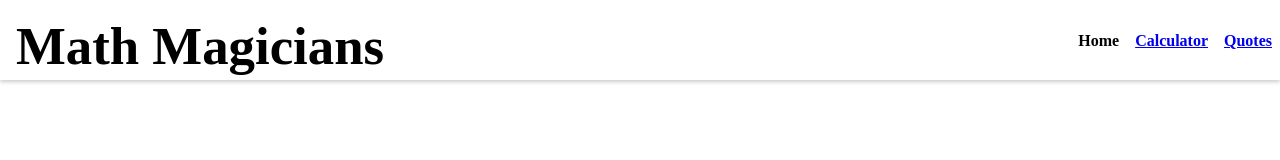
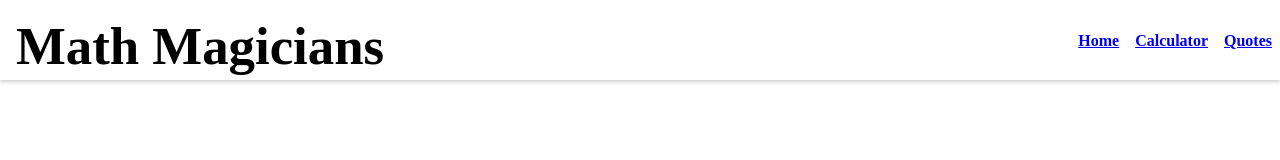
Before and after one commit to Omwomo/Math-magicians, a React (Create React App) app: page / in a window 1280 px wide. Shown: the top 160 px of the page. Built offline with nearby package versions, Linux system fonts and the light colour scheme.

Commit message:
Made some adjustments to the existing componets to achieve project requirements

```diff
--- a/package.json
+++ b/package.json
@@ -10,6 +10,7 @@
     "prop-types": "^15.8.1",
     "react": "^18.2.0",
     "react-dom": "^18.2.0",
+    "react-router-dom": "^6.15.0",
     "react-scripts": "5.0.1",
     "web-vitals": "^2.1.4"
   },
--- a/src/components/Navigation.js
+++ b/src/components/Navigation.js
@@ -1,17 +1,19 @@
 import React from 'react';
 import { Link } from 'react-router-dom';
 
-export default function Navigation() {
+function Navigation() {
   return (
     <nav className="navbar">
       <div className="logo">
         Math Magicians
       </div>
       <ul className="nav-links">
-        <li>Home</li>
+        <li><Link to="/home">Home</Link></li>
         <li><Link to="/calculator">Calculator</Link></li>
-        <li><Link to="/DisplayQuotes">Quotes</Link></li>
+        <li><Link to="/quote">Quotes</Link></li>
       </ul>
     </nav>
   );
 }
+
+export default Navigation;
```
Also changed, not shown: 1 other file (tests, documents, lock files or other folders).
